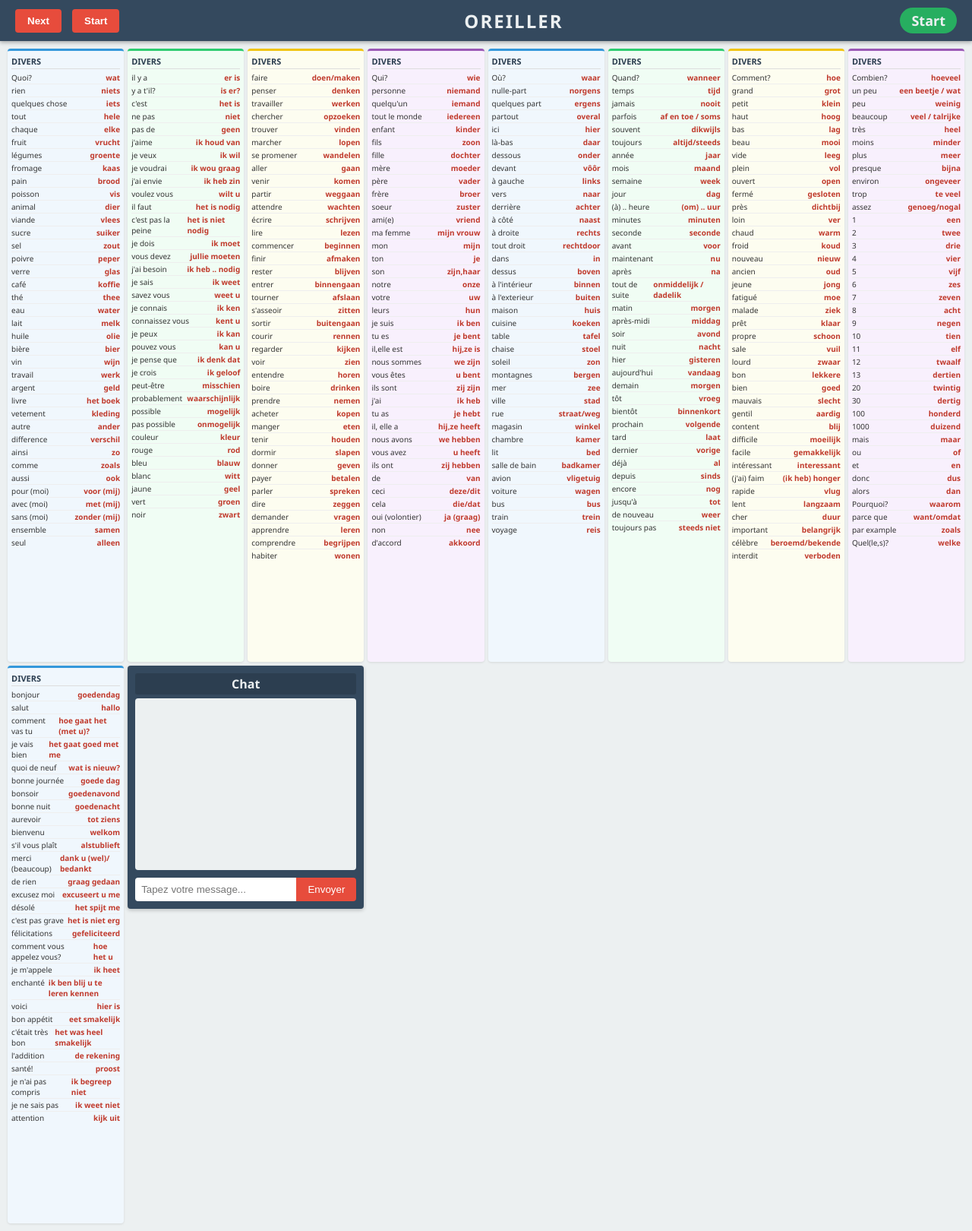
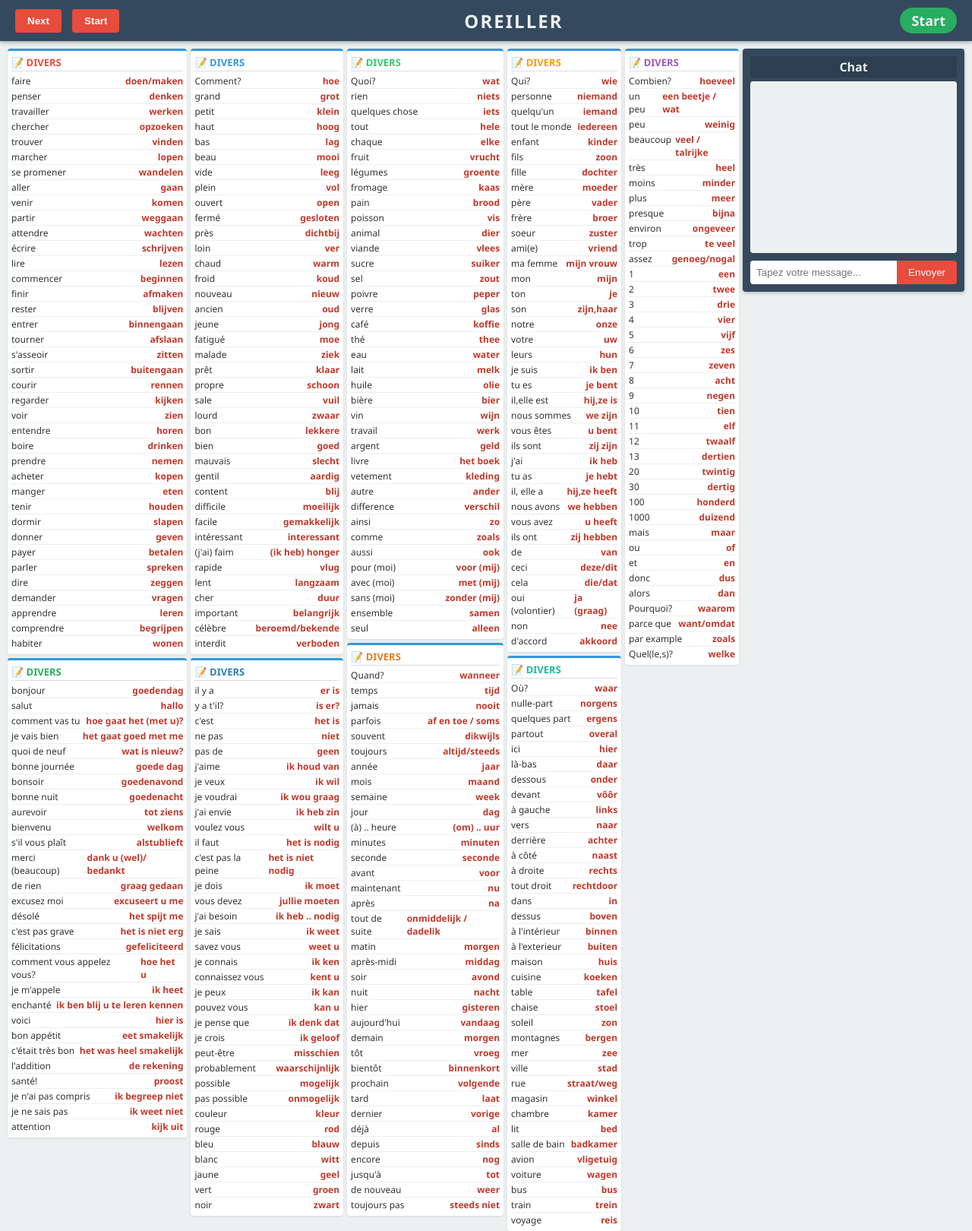
Before and after one commit to romainbrenguier/tabol, a Django app: page /game/dutch/ in a window 1280 px wide. Shown: the whole page at 76% size. Run offline with Django 5.2, Linux system fonts and the light colour scheme; data that the repository does not hold is empty.

Commit message:
Layout improvements

```diff
--- a/chat/static/chat/style.css
+++ b/chat/static/chat/style.css
@@ -53,13 +53,21 @@ body {
 
 .vocab-container {
     flex: 1;
-    display: grid;
-    grid-template-columns: repeat(auto-fill, minmax(150px, 1fr));
+    display: flex;
+    flex-direction: row;
     gap: 5px;
     padding: 10px;
+    overflow-x: auto;
     overflow-y: auto;
     background-color: #ecf0f1;
     color: #333;
+}
+
+.vocab-column {
+    display: flex;
+    flex-direction: column;
+    gap: 5px;
+    min-width: 150px;
 }
 
 .vocab-container ul {
@@ -72,26 +80,50 @@ body {
     border-top: 3px solid #3498db;
 }
 
-.vocab-container ul:nth-of-type(4n+1) { border-top-color: #3498db; background-color: #f0f7fd; }
-.vocab-container ul:nth-of-type(4n+2) { border-top-color: #2ecc71; background-color: #f0fdf4; }
-.vocab-container ul:nth-of-type(4n+3) { border-top-color: #f1c40f; background-color: #fdfdf0; }
-.vocab-container ul:nth-of-type(4n+4) { border-top-color: #9b59b6; background-color: #f8f0fd; }
+.cat-color-0  { border-top-color: #e74c3c; background-color: #fdf5f5; }
+.cat-color-1  { border-top-color: #3498db; background-color: #f0f7fd; }
+.cat-color-2  { border-top-color: #2ecc71; background-color: #f0fdf4; }
+.cat-color-3  { border-top-color: #f39c12; background-color: #fdfaf0; }
+.cat-color-4  { border-top-color: #9b59b6; background-color: #f8f0fd; }
+.cat-color-5  { border-top-color: #1abc9c; background-color: #f0fdfb; }
+.cat-color-6  { border-top-color: #e67e22; background-color: #fdf8f0; }
+.cat-color-7  { border-top-color: #2980b9; background-color: #eef6fd; }
+.cat-color-8  { border-top-color: #27ae60; background-color: #eefdf4; }
+.cat-color-9  { border-top-color: #8e44ad; background-color: #f5effe; }
+.cat-color-10 { border-top-color: #d35400; background-color: #fdf2ea; }
+.cat-color-11 { border-top-color: #16a085; background-color: #eefdf8; }
+.cat-color-12 { border-top-color: #c0392b; background-color: #fdf3f2; }
+.cat-color-13 { border-top-color: #f1c40f; background-color: #fdfdf0; }
+
+.cat-color-0  li.category-title { color: #e74c3c; }
+.cat-color-1  li.category-title { color: #3498db; }
+.cat-color-2  li.category-title { color: #2ecc71; }
+.cat-color-3  li.category-title { color: #f39c12; }
+.cat-color-4  li.category-title { color: #9b59b6; }
+.cat-color-5  li.category-title { color: #1abc9c; }
+.cat-color-6  li.category-title { color: #e67e22; }
+.cat-color-7  li.category-title { color: #2980b9; }
+.cat-color-8  li.category-title { color: #27ae60; }
+.cat-color-9  li.category-title { color: #8e44ad; }
+.cat-color-10 li.category-title { color: #d35400; }
+.cat-color-11 li.category-title { color: #16a085; }
+.cat-color-12 li.category-title { color: #c0392b; }
+.cat-color-13 li.category-title { color: #f1c40f; }
 
 .vocab-container li.category-title {
     font-weight: bold;
-    font-size: 11px;
+    font-size: 13px;
     text-align: center;
     border-bottom: 1px solid #ddd;
     margin-bottom: 3px;
     padding-bottom: 2px;
-    color: #2c3e50;
     text-transform: uppercase;
 }
 
 .vocab-container li {
     padding: 1px 0;
     border-bottom: 1px solid #eee;
-    font-size: 10px;
+    font-size: 12px;
     display: flex;
     justify-content: space-between;
 }
--- a/chat/templates/chat/game.html
+++ b/chat/templates/chat/game.html
@@ -18,13 +18,17 @@
 </div>
 
 <div class="vocab-container">
-{% for category in categories %}
-<ul>
-    <li class="category-title">{{ category.name }}</li>
-    {% for word in category.words %}
-    <li>{{ word.original }} <b>{{ word.translation }}</b></li>
+{% for column in category_columns %}
+<div class="vocab-column">
+    {% for category in column %}
+    <ul class="{{ category.color_class }}">
+        <li class="category-title">{{ category.emoji }} {{ category.name }}</li>
+        {% for word in category.words %}
+        <li>{{ word.original }} <b>{{ word.translation }}</b></li>
+        {% endfor %}
+    </ul>
     {% endfor %}
-</ul>
+</div>
 {% endfor %}
 
 <div id="chat-container">
--- a/chat/views.py
+++ b/chat/views.py
@@ -5,11 +5,56 @@ from .models import ChatMessage
 from .ai import get_guessed_word
 from .vocabulary import VOCABULARY
 
+CATEGORY_EMOJIS = {
+    "Alimentation": "🍽️",
+    "Corps & Objets": "👤",
+    "Expressions & Pensée": "💭",
+    "Verbes d'action": "⚡",
+    "Social & Famille": "👨\u200d👩\u200d👧",
+    "Pronoms & Lieux": "📍",
+    "Maison & Ville": "🏠",
+    "Temps": "⏰",
+    "Temps (suite) & État": "🌤️",
+    "Adjectifs": "✨",
+    "Adjectifs & Divers": "🎨",
+    "Chiffres & Quantité": "🔢",
+    "Politesse": "🤝",
+    "Divers": "📝",
+}
+
+
 def game_view(request, lang_code='japanese'):
     if lang_code not in VOCABULARY:
         raise Http404("Language not found")
 
-    context = VOCABULARY[lang_code]
+    lang_data = VOCABULARY[lang_code]
+    categories = lang_data['categories']
+
+    # Sort by number of words descending, then pair largest with smallest
+    # so each column has one tall and one short category
+    sorted_cats = sorted(
+        [dict(cat) for cat in categories],
+        key=lambda c: len(c['words']), reverse=True
+    )
+    for i, cat in enumerate(sorted_cats):
+        cat['color_class'] = f'cat-color-{i % 14}'
+        cat['emoji'] = CATEGORY_EMOJIS.get(cat['name'], '📚')
+
+    columns = []
+    left, right = 0, len(sorted_cats) - 1
+    while left <= right:
+        if left == right:
+            columns.append([sorted_cats[left]])
+        else:
+            columns.append([sorted_cats[left], sorted_cats[right]])
+        left += 1
+        right -= 1
+
+    context = {
+        'display_name': lang_data['display_name'],
+        'categories': categories,
+        'category_columns': columns,
+    }
     return render(request, 'chat/game.html', context)
 
 def index_view(request):
@@ -63,6 +108,7 @@ def messages(request):
 
             # AI Reply Logic
             if not sender.startswith("AI_Bot"):
+                print(f"Current chat history: {history}")
                 ai_guess = get_guessed_word(message_text, chat_history=history, language=language)
                 print(f"AI guess: {ai_guess}")
                 if not ai_guess.is_understood:
```
